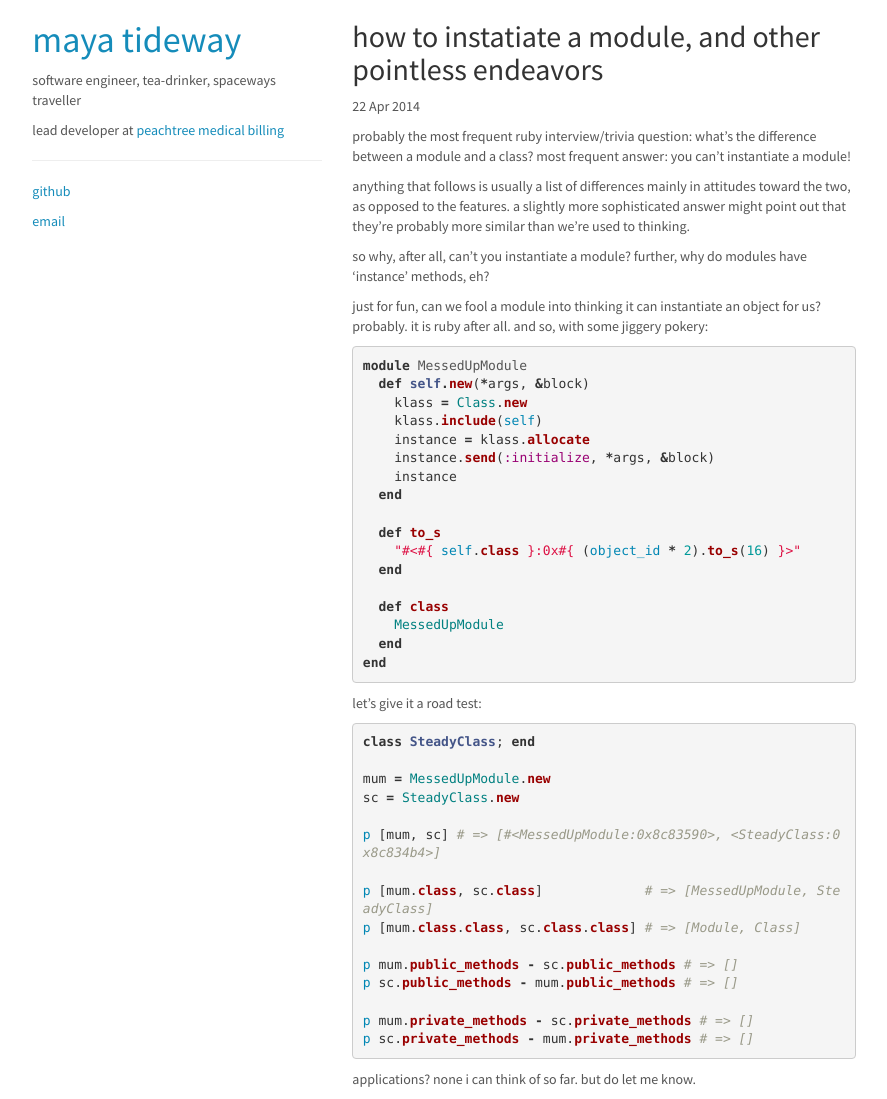
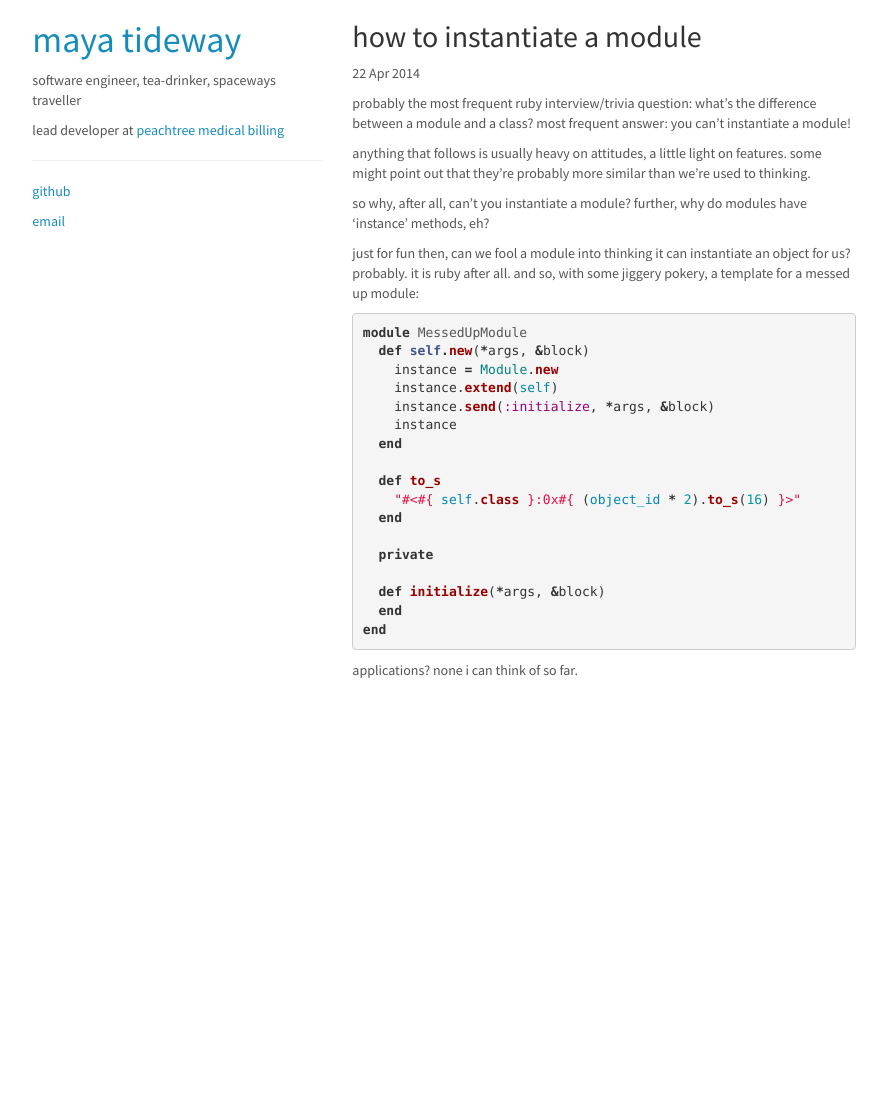
Before and after one commit to imtayadeway/imtayadeway.github.io, a Jekyll site: the page built from _posts/2014-04-22-how-to-instantiate-a-module.md, in a window 1280 px wide. Shown: the whole page, without its empty margins (196-1083 px from the left). Built offline with Jekyll 4.4.1, drawn with Linux system fonts in a browser that asks for light colours; Markdown is read by kramdown in place of the engine named in the settings; after the commit the page ends 900 px from its top, so only the background shows below that.

Commit message:
Edit first post

```diff
--- a/_posts/2014-04-22-how-to-instantiate-a-module.md
+++ b/_posts/2014-04-22-how-to-instantiate-a-module.md
@@ -1,23 +1,22 @@
 ---
 layout: post
-title: "how to instatiate a module, and other pointless endeavors"
+title: "how to instantiate a module"
 date: 2014-04-22 19:11:00
 ---
 
 probably the most frequent ruby interview/trivia question: what's the difference between a module and a class? most frequent answer: you can't instantiate a module!
 
-anything that follows is usually a list of differences mainly in attitudes toward the two, as opposed to the features. a slightly more sophisticated answer might point out that they're probably more similar than we're used to thinking.
+anything that follows is usually heavy on attitudes, a little light on features. some might point out that they're probably more similar than we're used to thinking.
 
 so why, after all, can't you instantiate a module? further, why do modules have 'instance' methods, eh?
 
-just for fun, can we fool a module into thinking it can instantiate an object for us? probably. it is ruby after all. and so, with some jiggery pokery:
+just for fun then, can we fool a module into thinking it can instantiate an object for us? probably. it is ruby after all. and so, with some jiggery pokery, a template for a messed up module:
 
 {% highlight ruby %}
 module MessedUpModule
   def self.new(*args, &block)
-    klass = Class.new
-    klass.include(self)
-    instance = klass.allocate
+    instance = Module.new
+    instance.extend(self)
     instance.send(:initialize, *args, &block)
     instance
   end
@@ -26,30 +25,11 @@ module MessedUpModule
     "#<#{ self.class }:0x#{ (object_id * 2).to_s(16) }>"
   end
 
-  def class
-    MessedUpModule
+  private
+
+  def initialize(*args, &block)
   end
 end
 {% endhighlight %}
 
-let's give it a road test:
-
-{% highlight ruby %}
-class SteadyClass; end
-
-mum = MessedUpModule.new
-sc = SteadyClass.new
-
-p [mum, sc] # => [#<MessedUpModule:0x8c83590>, <SteadyClass:0x8c834b4>]
-
-p [mum.class, sc.class]             # => [MessedUpModule, SteadyClass]
-p [mum.class.class, sc.class.class] # => [Module, Class]
-
-p mum.public_methods - sc.public_methods # => []
-p sc.public_methods - mum.public_methods # => []
-
-p mum.private_methods - sc.private_methods # => []
-p sc.private_methods - mum.private_methods # => []
-{% endhighlight %}
-
-applications? none i can think of so far. but do let me know.
+applications? none i can think of so far.
```
